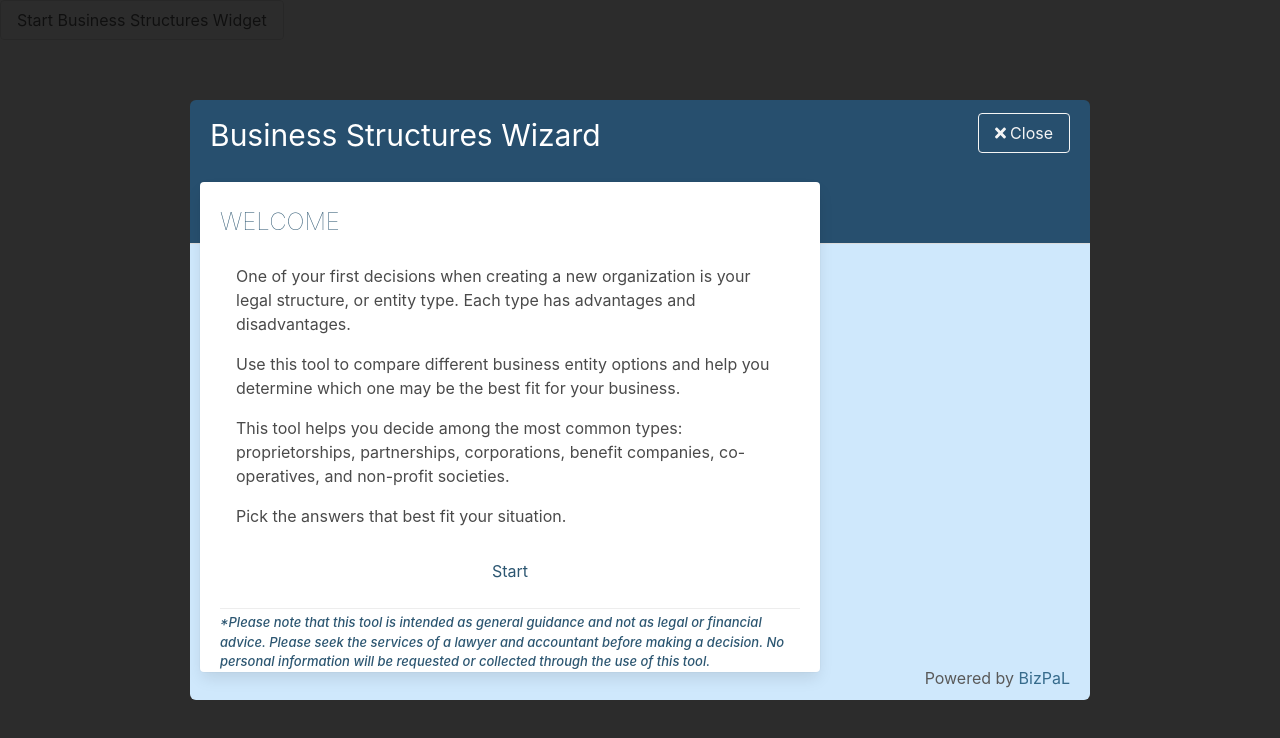
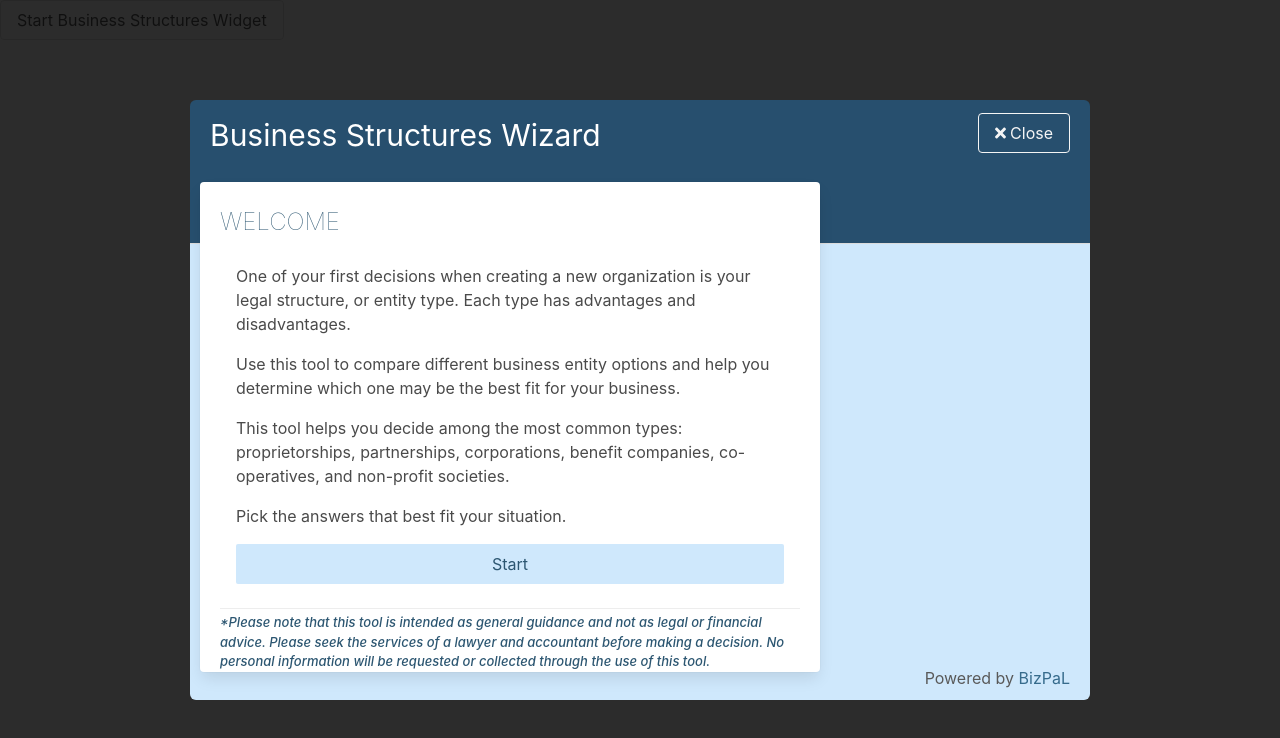
Before and after one commit to bcgov/entity-selection-tool, a Vue app: page / in a window 1280 px wide. Both pictures are taken after a click on the button "Start Business Structures Widget". Shown: the top 738 px of the page. Built offline with nearby package versions, Linux system fonts and the light colour scheme.

Commit message:
Button Changes

```diff
--- a/src/App.vue
+++ b/src/App.vue
@@ -154,6 +154,9 @@ a.be-link:active,
   margin-top: 24px;
   margin-bottom: 12px;
 }
+.be-card-footer {
+  height: 60px;
+}
 .card-footer-item {
   color: #2c5671;
   padding: 0;
@@ -191,6 +194,29 @@ a.be-link:active,
 .be-question-form {
   margin-left: 12px;
 }
+.be-start-button {
+  width: 100%;
+  display: block;
+  background-color: rgb(207, 232, 252);
+  border-color: transparent;
+  border-radius: 2px;
+  -webkit-box-shadow: none;
+  box-shadow: none;
+  text-decoration: none;
+  color: #2c5671;
+  white-space: normal;
+  padding: 4px;
+  line-height: 1;
+}
+.be-start-button:hover,
+.be-start-button.is-hovered,
+.be-start-button:focus,
+.be-start-button.is-focused,
+.be-start-button:active {
+  background-color: rgb(164, 221, 252);
+  border-color: rgb(207, 232, 252);
+  color: #363636;
+}
 .be-form-button {
   width: 100%;
   height: 100%;
@@ -204,6 +230,7 @@ a.be-link:active,
   color: #2c5671;
   white-space: normal;
   padding: 4px;
+  line-height: 1;
 }
 .be-form-button:disabled {
   background-color: transparent;
@@ -222,7 +249,7 @@ a.be-link:active,
   color: #363636;
   width: 100%;
   height: 100%;
-  background-color: #c8ddea;
+  background-color: rgb(207, 232, 252);
   display: block;
 }
 .be-context-icon {
@@ -406,10 +433,7 @@ p.be-emphasis {
   .be-question-title {
     margin-top: 6px;
   }
-  .be-form-button {
-    padding: 2px;
-    line-height: 3;
-  }
+
   /* Progress Bars */
   .subtitle.be-progress-subtitle.is-5 {
     visibility: hidden;
--- a/src/components/Entity.vue
+++ b/src/components/Entity.vue
@@ -296,7 +296,6 @@ export default {
     },
 
     onClickPrevious: function() {
-
       this.tempValue = true;
       this.$emit("clicked", this.tempValue);
     },
--- a/src/components/ModalHome.vue
+++ b/src/components/ModalHome.vue
@@ -67,7 +67,7 @@
               <p>{{ $t("intro_3") }}</p>
               <p>{{ $t("intro_4") }}</p>
               <!--  <p style="margin-bottom: 0px;">{{ $t("intro_disclaimer") }}</p> -->
-              <b-button class="be-form-button" @click="showIntroGate()">
+              <b-button class="be-start-button" @click="showIntroGate()">
                 {{ $t("start") }}</b-button
               >
             </div>
@@ -324,9 +324,16 @@ export default {
     },
     // restart from non-profit card
     restartNonProfit(value) {
-      this.nonProfit = value;
-      this.introGate = value;
-      this.welcomeGate = true;
+      if (value == false) {
+        this.nonProfit = value;
+        this.introGate = value;
+        this.welcomeGate = true;
+      }
+      if (value == true) {
+        this.nonProfit = false;
+        this.introGate = value;
+        this.welcomeGate = false;
+      }
     },
     // restart from entity card
     restartEntity(value) {
--- a/src/components/NonProfit.vue
+++ b/src/components/NonProfit.vue
@@ -26,9 +26,9 @@
               $t("restart")
             }}</b-button>
           </span>
-          <!-- disabled until there are non-profit results to display -->
+
           <span class="card-footer-item">
-            <b-button class="be-form-button" @click="onClickButton">
+            <b-button class="be-form-button" @click="onClickPrevious">
               {{ $t("previous") }}
             </b-button>
           </span>
@@ -36,6 +36,11 @@
             <b-button class="be-form-button" @click="printSummaries">
               {{ $t("print_summaries") }}
             </b-button>
+          </span>
+          <span class="card-footer-item">
+            <b-button class="be-form-button" disabled>
+              {{ $t("next_steps") }}</b-button
+            >
           </span>
         </template>
       </BaseCard>
@@ -135,7 +140,8 @@ export default {
         print_results: "Results",
         print_summaries: "Print/Download",
         powerby: "Power by BizPaL",
-        results: "Business Structures Wizard"
+        results: "Business Structures Wizard",
+        next_steps: "What's Next?"
       },
       fr: {
         close: "Fermer",
@@ -149,7 +155,8 @@ export default {
         print_results: "Les résultats",
         print_summaries: "Imprimer/Telecharger",
         powerby: "Proposé par PerLE",
-        results: "Business Structures Wizard"
+        results: "Business Structures Wizard (FR)",
+        next_steps: "What's Next? (FR)"
       }
     }
   }, // end i18n
@@ -205,6 +212,10 @@ export default {
       this.tempValue = false;
       this.$emit("clicked", this.tempValue);
     },
+    onClickPrevious: function() {
+      this.tempValue = true;
+      this.$emit("clicked", this.tempValue);
+    },
     downloadPDF: function() {
       let today = new Date();
       let date =
--- a/src/components/Results.vue
+++ b/src/components/Results.vue
@@ -42,9 +42,9 @@
               <br />
             </div>
           </template>
-          <b-button class="be-form-button" @click="nextStepsClick()">
+          <!--  <b-button class="be-form-button" @click="nextStepsClick()">
             {{ $t("next_steps") }}</b-button
-          >
+          > -->
         </div>
         <div v-if="nextSteps">
           <template v-for="(value, index) in entities">
@@ -75,6 +75,7 @@
             $t("previous")
           }}</b-button>
         </span>
+
         <span class="card-footer-item">
           <b-button class="be-form-button" @click="printEntity">
             {{ $t("print") }}/&#8203;{{ $t("download") }}
@@ -84,6 +85,11 @@
           <b-button class="be-form-button" @click="printSummaries">
             {{ $t("print_summaries") }}
           </b-button>
+        </span>
+        <span class="card-footer-item">
+          <b-button class="be-form-button" @click="nextStepsClick()">
+            {{ $t("next_steps") }}</b-button
+          >
         </span>
       </template>
     </BaseCard>
@@ -167,7 +173,7 @@
                   <li v-bind:key="index">
                     {{ data.entities[index][`title_${langLocal}`] }} ({{
                       value[`total`]
-                    }})
+                    }}%)
                   </li>
                 </template>
               </ul>
--- a/src/components/base-components/BaseCard.vue
+++ b/src/components/base-components/BaseCard.vue
@@ -9,7 +9,7 @@
         <slot name="bodytext"></slot>
       </div>
     </div>
-    <div class="card-footer">
+    <div class="card-footer be-card-footer">
       <slot name="footertext"> </slot>
     </div>
   </div>
```
